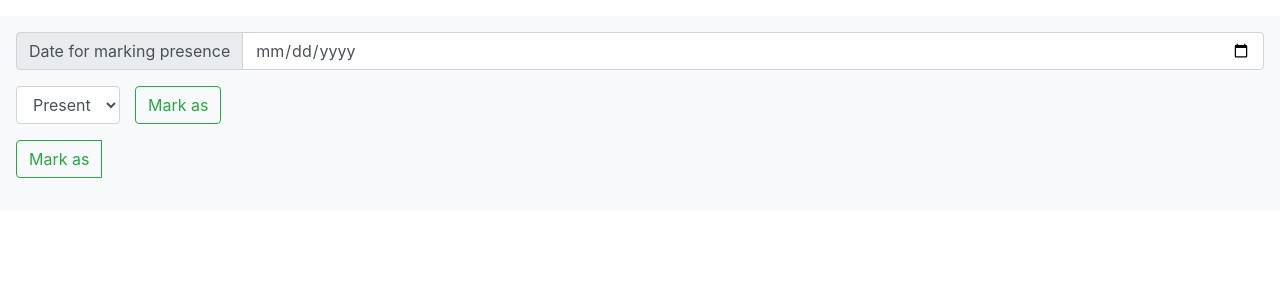
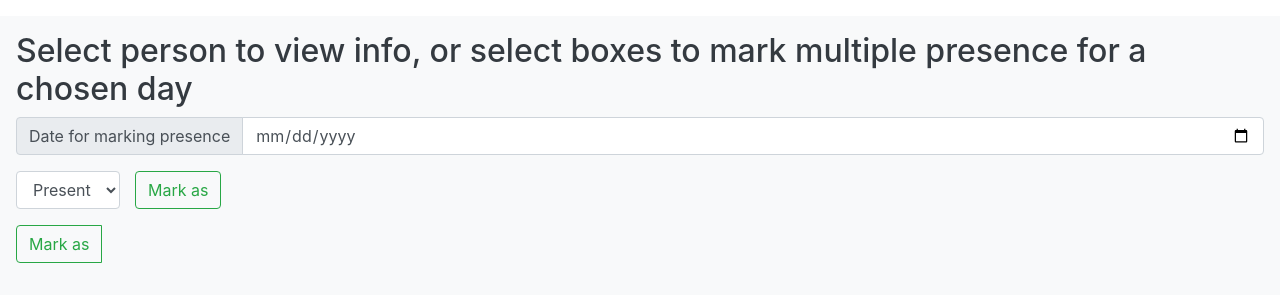
Before and after one commit to andrewjschuang/biometric-system-management-isp, a Flask app: template templates/management.html in a window 1280 px wide. Shown: the part 48-350 px from the top of the page. Run offline with Flask 2, Linux system fonts and the light colour scheme; the template is opened without the code that fills it, so the values that code supplies are empty; parts of the project's set-up code (start-up, migrations or seed data) failed here and were passed over; some libraries are stand-ins or nearby versions.

Commit message:
adds help text

```diff
--- a/templates/management.html
+++ b/templates/management.html
@@ -22,6 +22,8 @@
     </nav>
 
     <div class="p-3 mb-2 bg-light text-dark">
+        <h2>Select person to view info, or select boxes to mark multiple presence for a chosen day</h2>
+
         <form method="post" enctype="multipart/form-data">
             <div class="input-group mb-3">
                 <div class="input-group-prepend">
```
